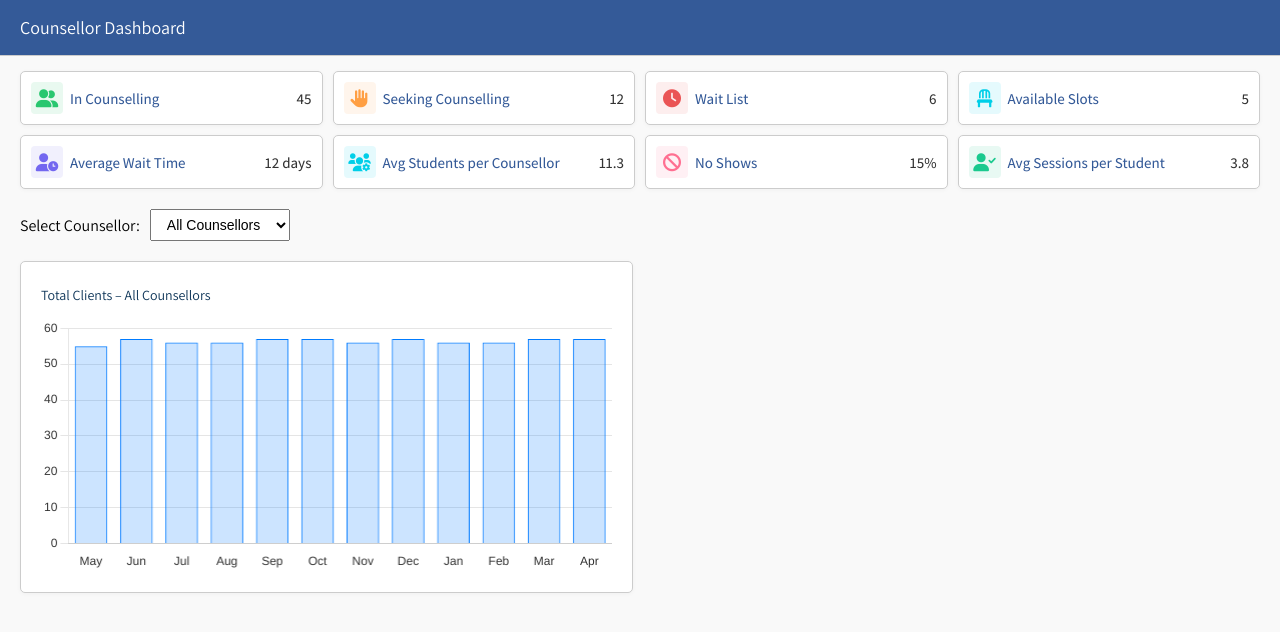
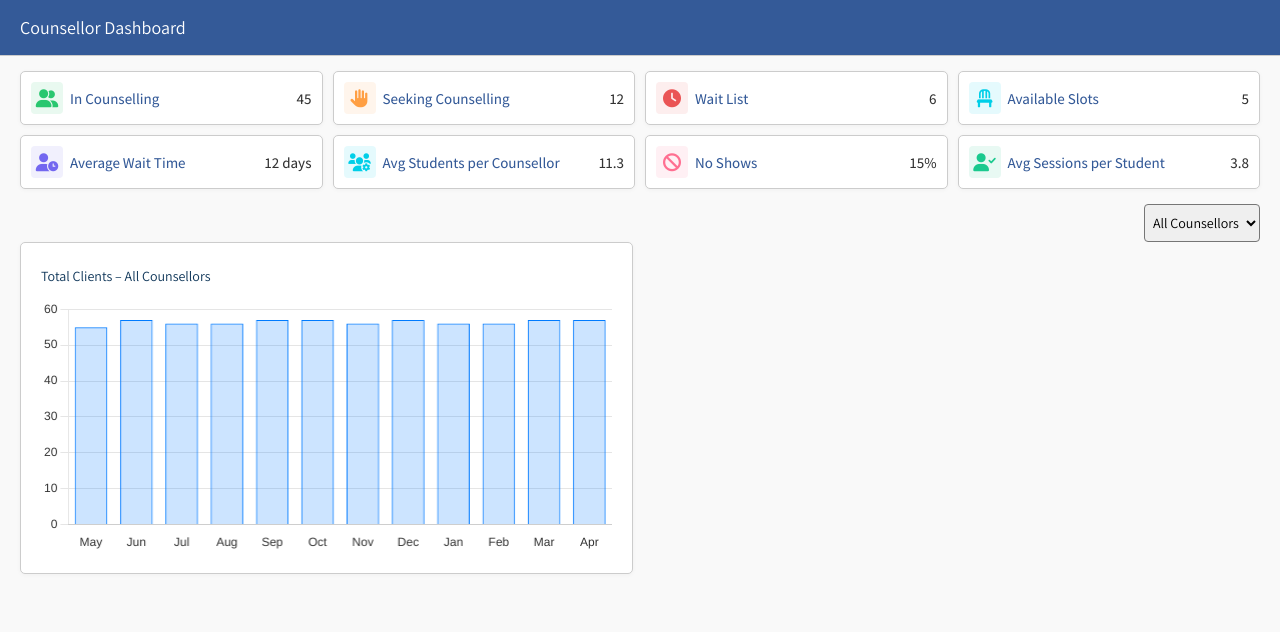
Before and after one commit to joseph-johnson27001/staff-dashboard, a Vue app: page / in a window 1280 px wide. Shown: the top 632 px of the page. Built offline with nearby package versions, Linux system fonts and the light colour scheme.

Commit message:
Dropdown update

```diff
--- a/src/App.vue
+++ b/src/App.vue
@@ -18,7 +18,7 @@
 
         <!-- Dropdown for Counsellor Selection -->
         <div class="dropdown-container">
-          <label for="counsellor-select">Select Counsellor:</label>
+          <label for="counsellor-select"></label>
           <select id="counsellor-select" v-model="selectedCounsellor">
             <option
               v-for="(data, name) in counsellorData"
@@ -190,14 +190,18 @@ body {
 }
 
 .dropdown-container {
-  margin: 20px 0;
   display: flex;
   align-items: center;
   gap: 10px;
+  width: 100%;
+  justify-content: flex-end;
 }
 
 .dropdown-container select {
-  padding: 6px 12px;
+  font-family: "Assistant";
+  padding: 8px 4px;
+  outline: none;
+  border-radius: 4px;
   font-size: 14px;
 }
 
```
